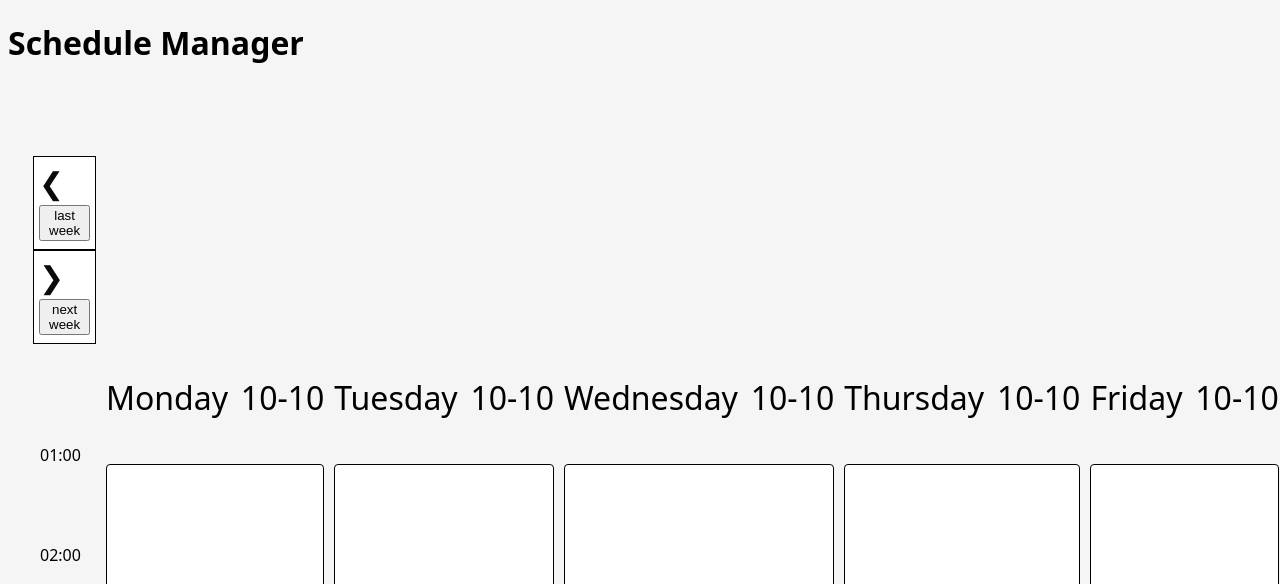
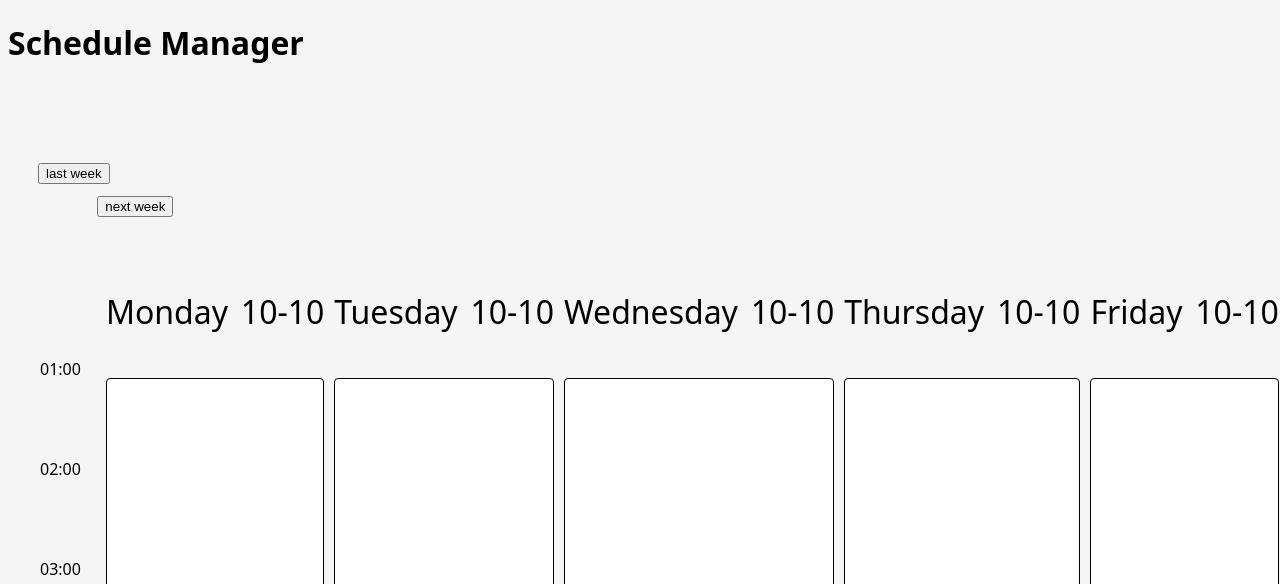
Before and after one commit to KirilVoigtlaender/Scheduler, a Django app: template scheduler/playground/templates/website.html in a window 1280 px wide; the page is wider, and only the part inside the window is pictured. Shown: the top 584 px of that part. Run offline with Django 4.2, Linux system fonts and the light colour scheme; the template is opened without the code that fills it: most values are stand-ins (such as "Sample title", 1, 10 or a date in 2020).

Commit message:
fixed the buttons
yay

```diff
--- a/scheduler/playground/templates/website.html
+++ b/scheduler/playground/templates/website.html
@@ -262,7 +262,8 @@ ul {list-style-type: none;}
 
 .WeeklyButton {
   padding: 70px 25px;
-  width: 5%;
+  width: 11.5%;
+
 }
 
 .WeeklyButton ul {
@@ -270,25 +271,25 @@ ul {list-style-type: none;}
   padding: 0;
 }
 
-.WeeklyButton ul li {
+/* .WeeklyButton ul li {
   color: rgb(10, 10, 10);
   font-size: 30px;
 
-}
+} */
 
 .WeeklyButton .prev{
   float: left;
   padding: 5px;
-  background-color: white;
-  border: 1px solid var(--calBgBorderColor);
+  /* background-color: white;
+  border: 1px solid var(--calBgBorderColor); */
 
 }
 
 .WeeklyButton .next{
   float: right;
   padding: 5px;
-  background-color: white;
-  border: 1px solid var(--calBgBorderColor);
+  /* background-color: white;
+  border: 1px solid var(--calBgBorderColor); */
 
 }
 
@@ -299,14 +300,14 @@ ul {list-style-type: none;}
 <div class="WeeklyButton">
 
   <ul>
-    <li class="prev">&#10094;
+    <li class="prev">
       <form action="" method="post">
         {% csrf_token %}
         <input type="hidden" name="weekrequest" value="last-week">
         <button type="submit">last week</button>
     </form>
     </li>
-    <li class="next">&#10095;
+    <li class="next">
       <form action="" method="post">
         {% csrf_token %}
         <input type="hidden" name="weekrequest" value="next-week">
```
Also changed, not shown: scheduler/db.sqlite3.
